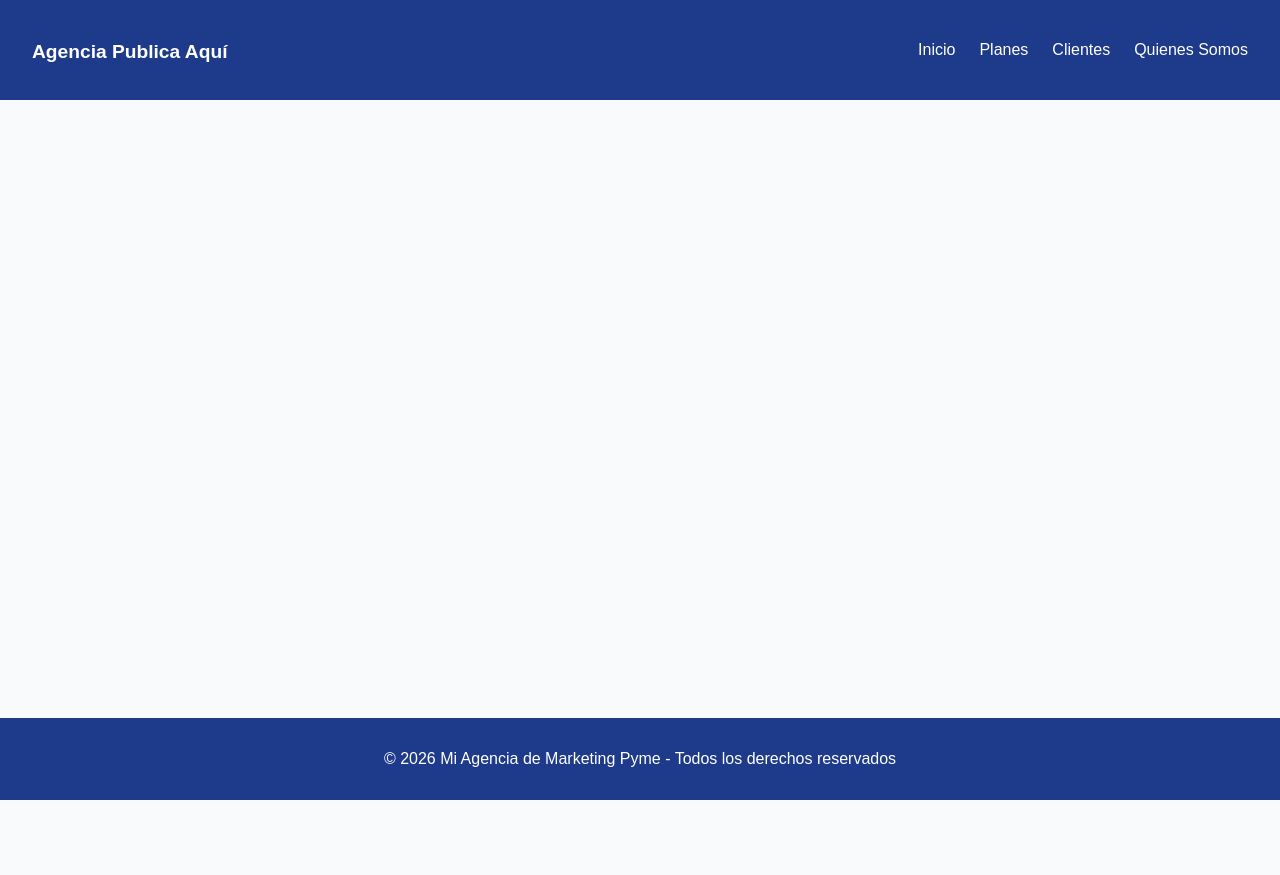
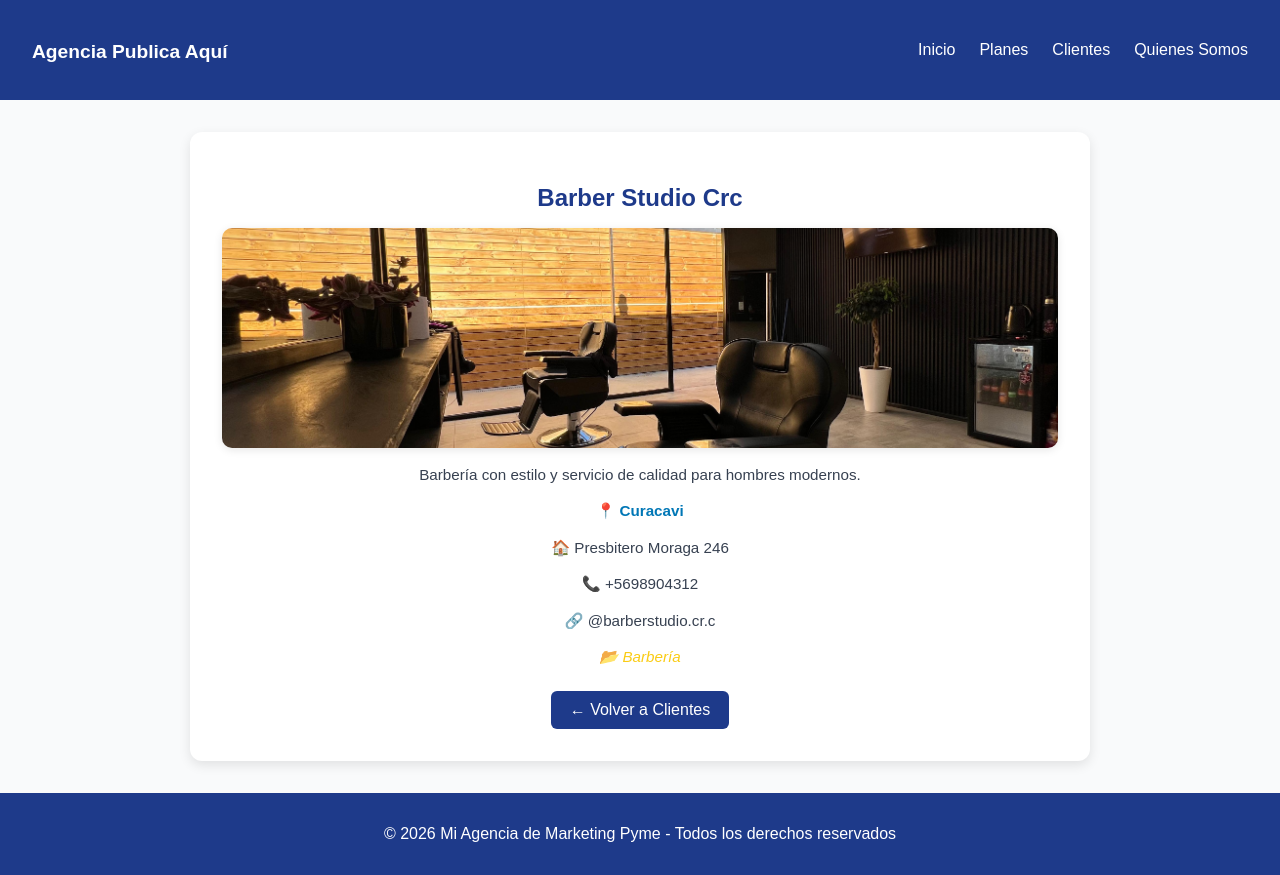
Before and after one commit to Camilo-araya/APA-Frontend, a React (Vite) app: page /clientes/BarberStudioCrc in a window 1280 px wide. Before the commit the page ends 800 px from the top, so only its background shows below. Built offline with nearby package versions, Linux system fonts and the light colour scheme.

Commit message:
Agregando Barber Studio CRC y nuevos clientes

```diff
--- a/src/App.jsx
+++ b/src/App.jsx
@@ -4,6 +4,7 @@ import Footer from "./components/Footer";
 import Home from "./pages/Home";
 import Planes from "./pages/Planes";
 import Clientes from "./pages/Clientes";
+import ClienteDetalle from "./pages/ClienteDetalle";
 import FilterComunas from "./components/FilterComunas";
 import "./styles.css";
 
@@ -16,6 +17,7 @@ function App() {
           <Route path="/" element={<Home />} />
           <Route path="/planes" element={<Planes />} />
           <Route path="/clientes" element={<Clientes />} />
+          <Route path="/clientes/:slug" element={<ClienteDetalle />} />
           <Route path="/filter" element={<FilterComunas />} />
         </Routes>
       </main>
--- /dev/null
+++ b/src/assets/ClienteDetalle.css
@@ -0,0 +1,77 @@
+.cliente-detalle {
+  max-width: 900px;
+  margin: 2rem auto;
+  padding: 2rem;
+  background: #ffffff;
+  border-radius: 12px;
+  box-shadow: 0 4px 12px rgba(0,0,0,0.1);
+  text-align: center;
+}
+
+.cliente-detalle h1 {
+  color: var(--color-primary);
+  margin-bottom: 1rem;
+}
+
+.galeria {
+  display: grid;
+  grid-template-columns: repeat(auto-fit, minmax(250px, 1fr));
+  gap: 1rem;
+  margin-bottom: 1rem;
+}
+
+.galeria img {
+  width: 100%;
+  height: 220px;
+  object-fit: cover;
+  border-radius: 10px;
+  box-shadow: 0 2px 8px rgba(0,0,0,0.1);
+}
+
+.cliente-detalle p {
+  margin-bottom: 0.5rem;
+  font-size: 0.95rem;
+  line-height: 1.4;
+}
+
+.cliente-detalle .comuna {
+  font-weight: bold;
+  color: #0077b6;
+}
+
+.cliente-detalle .categoria {
+  font-style: italic;
+  color: var(--color-accent);
+}
+
+.volver-clientes {
+  display: inline-block;
+  margin-top: 1rem;
+  padding: 0.6rem 1.2rem;
+  background: var(--color-primary);
+  color: #fff;
+  border-radius: 6px;
+  text-decoration: none;
+  transition: background 0.3s;
+}
+
+.volver-clientes:hover {
+  background: var(--color-secondary);
+}
+
+/* 📱 Mobile */
+@media (max-width: 768px) {
+  .cliente-detalle {
+    padding: 1rem;
+  }
+
+  .galeria {
+    grid-template-columns: 1fr; /* una columna en mobile */
+  }
+
+  .galeria img {
+    height: auto;
+    max-height: 250px;
+    object-fit: contain;
+  }
+}
--- /dev/null
+++ b/src/data/clientes.js
@@ -0,0 +1,51 @@
+import academiaImg from "../assets/Clientes/Academia_Arqueros_SM.jpg";
+import muebleriaToshitaImg from "../assets/Clientes/muebleria_toshita.jpg";
+import farmaciaelSolImg from "../assets/Clientes/farmacia_el_sol.png";
+import BarberStudioCrcImg from "../assets/Clientes/barber_studio_crc.jpg";
+
+export const clientes = [
+  {
+    nombre: "Academia de Arqueros SM",
+    slug: "academia-arqueros-sm",
+    descripcion: "Entrenamiento de arqueros para todas las edades y niveles.",
+    comuna: "Curacavi",
+    direccion: "Av. Ohiggins",
+    contacto: "+56 9 1234 5678",
+    rrss: "@academiaarqueros",
+    categoria: "Deporte",
+    imagen: academiaImg
+  },
+  {
+    nombre: "Mueblería Toshita",
+    slug: "muebleria-toshita",
+    descripcion: "Muebles de diseño y calidad para tu hogar.",
+    comuna: "Curacavi",
+    direccion: "Feliciano Cornejo 340",
+    contacto: "+56 9 8765 4321",
+    rrss: "@toshita",
+    categoria: "Mueblería",
+    imagen: muebleriaToshitaImg
+  },
+  {
+    nombre: "Barber Studio Crc",
+    slug: "BarberStudioCrc",
+    descripcion: "Barbería con estilo y servicio de calidad para hombres modernos.",
+    comuna: "Curacavi",
+    direccion: "Presbitero Moraga 246",
+    contacto: "+5698904312",
+    rrss: "@barberstudio.cr.c",
+    categoria: "Barbería",
+    imagen: BarberStudioCrcImg
+  },
+  {
+    nombre: "Farmacia el Sol",
+    slug: "farmacia-el-sol",
+    descripcion: "Farmacia con productos de calidad y servicio personalizado.",
+    comuna: "Curacavi",
+    direccion: "Av. Ohiggins",
+    contacto: "+56 2 2345 6789",
+    rrss: "@farmaciaelsol",
+    categoria: "Farmacia",
+    imagen: farmaciaelSolImg
+  }
+];
--- /dev/null
+++ b/src/pages/ClienteDetalle.jsx
@@ -0,0 +1,37 @@
+import { useParams } from "react-router-dom";
+import { clientes } from "../data/clientes";
+import "../assets/ClienteDetalle.css";
+
+const ClienteDetalle = () => {
+  const { slug } = useParams();
+  const cliente = clientes.find(c => c.slug === slug);
+
+  if (!cliente) {
+    return <p>Cliente no encontrado</p>;
+  }
+
+  return (
+    <section className="cliente-detalle">
+      <h1>{cliente.nombre}</h1>
+
+      {/* Galería de imágenes */}
+      <div className="galeria">
+        <img src={cliente.imagen} alt={cliente.nombre} />
+        {cliente.extraImagenes && cliente.extraImagenes.map((img, i) => (
+          <img key={i} src={img} alt={`${cliente.nombre} ${i+1}`} />
+        ))}
+      </div>
+
+      <p className="descripcion">{cliente.descripcion}</p>
+      <p className="comuna">📍 {cliente.comuna}</p>
+      <p className="direccion">🏠 {cliente.direccion}</p>
+      <p className="contacto">📞 {cliente.contacto}</p>
+      <p className="rrss">🔗 {cliente.rrss}</p>
+      <p className="categoria">📂 {cliente.categoria}</p>
+
+      <a href="/clientes" className="volver-clientes">← Volver a Clientes</a>
+    </section>
+  );
+};
+
+export default ClienteDetalle;
--- a/src/pages/Clientes.jsx
+++ b/src/pages/Clientes.jsx
@@ -2,11 +2,14 @@ import "../assets/Clientes.css";
 import academiaImg from "../assets/Clientes/Academia_Arqueros_SM.jpg";
 import muebleriaToshitaImg from "../assets/Clientes/muebleria_toshita.jpg";
 import farmaciaelSolImg from "../assets/Clientes/farmacia_el_sol.png";
+import BarberStudioCrcImg from "../assets/Clientes/barber_studio_crc.jpg";
+import { Link } from "react-router-dom"; //
 
 const Clientes = () => {
   const clientes = [
     {
       nombre: "Academia de Arqueros SM",
+      slug: "academia-arqueros-sm", // 👈 URL única
       descripcion: "Entrenamiento de arqueros para todas las edades y niveles.",
       comuna: "Curacavi",
       direccion: "Av. Ohiggins",
@@ -17,6 +20,7 @@ const Clientes = () => {
     },
     {
       nombre: "Mueblería Toshita",
+      slug: "muebleria-toshita",
       descripcion: "Muebles de diseño y calidad para tu hogar.",
       comuna: "Curacavi",
       direccion: "Feliciano Cornejo 340",
@@ -26,17 +30,19 @@ const Clientes = () => {
       imagen: muebleriaToshitaImg
     },
     {
-      nombre: "TechPyme",
-      descripcion: "Productos tecnológicos y soporte técnico.",
-      comuna: "Las Condes",
-      direccion: "Av. Apoquindo 4321",
-      contacto: "+56 2 2345 6789",
-      rrss: "@techpyme",
-      categoria: "Tecnología",
-      imagen: "https://images.unsplash.com/photo-1518770660439-4636190af475?auto=format&fit=crop&w=600&q=80"
+      nombre: "Barber Studio Crc",
+      slug: "BarberStudioCrc",
+      descripcion: "Barbería con estilo y servicio de calidad para hombres modernos.",
+      comuna: "Curacavi",
+      direccion: "Presbitero Moraga 246",
+      contacto: "+5698904312",
+      rrss: "@Studio.Cr.c",
+      categoria: "Barbería",
+      imagen: BarberStudioCrcImg
     },
     {
       nombre: "Farmacia el Sol",
+      slug: "farmacia-el-sol",
       descripcion: "Farmacia con productos de calidad y servicio personalizado.",
       comuna: "Curacavi",
       direccion: "Av. Ohiggins",
@@ -63,6 +69,11 @@ const Clientes = () => {
             <p className="contacto">📞 {cliente.contacto}</p>
             <p className="rrss">🔗 {cliente.rrss}</p>
             <p className="categoria">📂 {cliente.categoria}</p>
+
+            {/* 👇 Botón Ver más con URL única */}
+            <Link to={`/clientes/${cliente.slug}`} className="ver-mas">
+              Ver más
+            </Link>
           </div>
         ))}
       </div>
```
Also changed, not shown: src/assets/Clientes/barber_studio_crc.jpg (added). Lines whose indentation alone changed are shown as unchanged.
